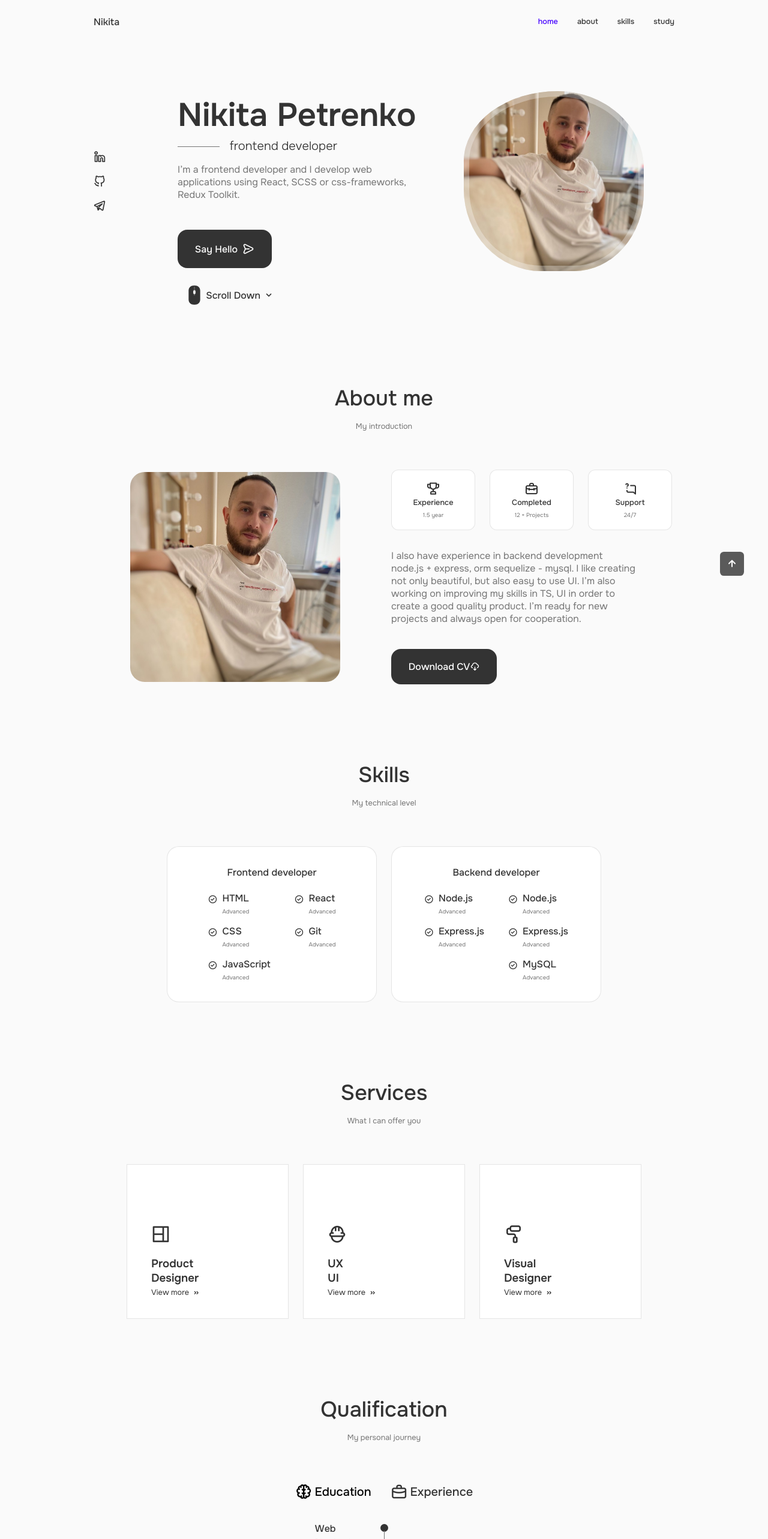
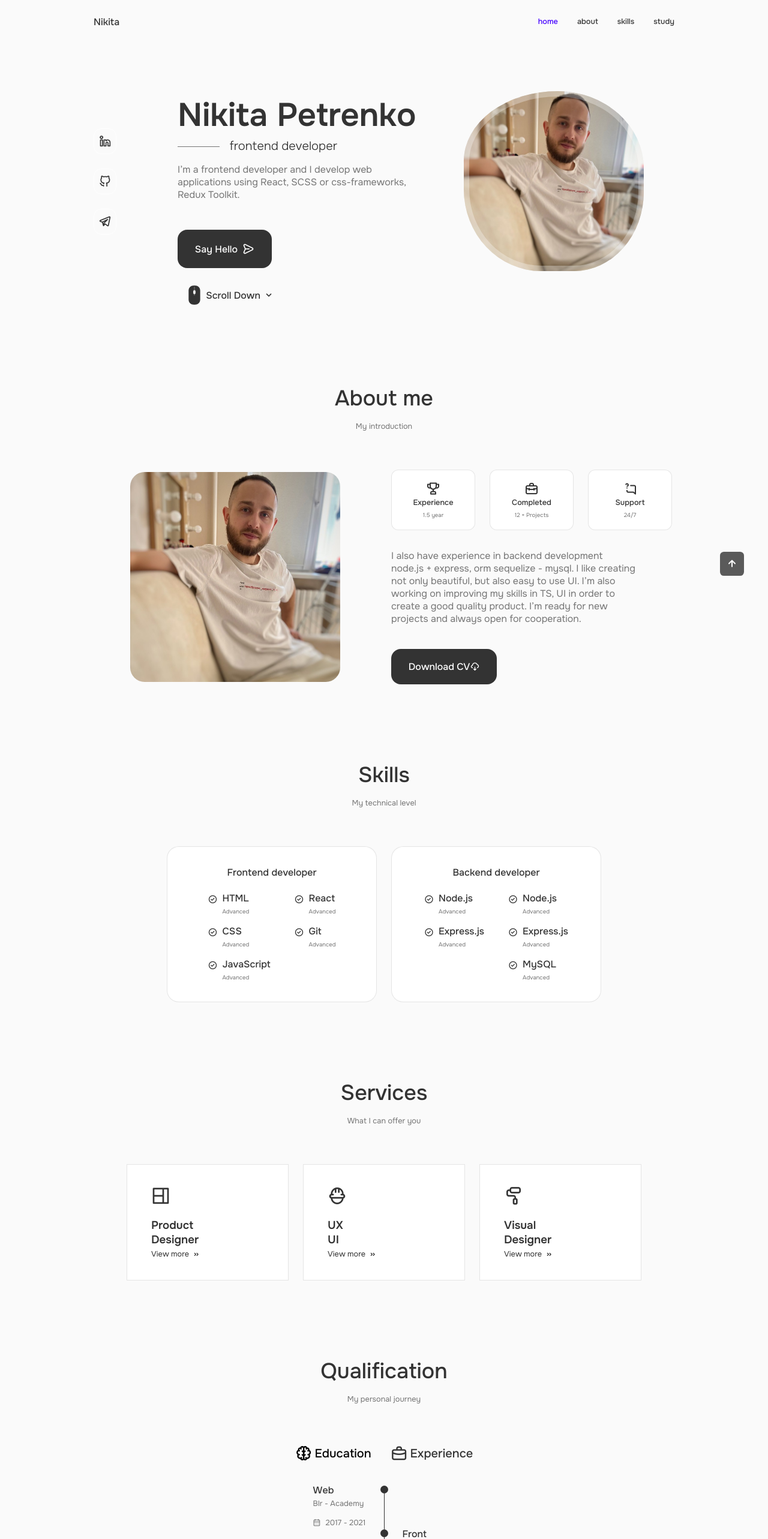
Before and after one commit to posternaka/portfolio, a React (Vite) app: page / in a window 1280 px wide. Shown: the top 2566 px of the page at 60% size. Built offline with nearby package versions, Linux system fonts and the light colour scheme.

Commit message:
added styles for few elements

```diff
--- a/src/components/home/home.css
+++ b/src/components/home/home.css
@@ -12,16 +12,22 @@
 .home__social {
 	display: grid;
 	grid-template-columns: max-content;
-	row-gap: 1rem;
+	row-gap: 1.5rem;
 }
 
 .home__social-icon {
 	font-size: 1.25rem;
 	color: var(--title-color);
+	padding: 0.5rem;
+	border: 1px solid white;
+	border-radius: 0.8rem;
+	transition: border 0.3s ease, box-shadow 0.3s ease;
 }
 
 .home__social-icon:hover {
 	color: var(--title-color-dark);
+	border: 1px solid var(--title-color);
+	box-shadow: 0 -1px 4px rgba(0, 0, 0, 0.2);
 }
 
 .home__title {
--- a/src/components/qualification/qualification.css
+++ b/src/components/qualification/qualification.css
@@ -64,6 +64,8 @@
 
 .qualification__calendar {
 	font-size: var(--small-font-size);
+	display: flex;
+	gap: 0.5rem;
 }
 
 .qualification__rounder {
@@ -78,7 +80,7 @@
 	display: block;
 	width: 1px;
 	height: 100%;
-	background-color: var(--text-color);
+	background-color: var(--title-color);
 	transform: translate(6px, -7px);
 }
 
--- a/src/components/services/services.css
+++ b/src/components/services/services.css
@@ -8,7 +8,7 @@
 	position: relative;
 	border: 1px solid rgba(0, 0, 0, 0.1);
 	background-color: var(--container-color);
-	padding: 6rem 0 2rem 2.5rem;
+	padding: 2rem 0 2rem 2.5rem;
 }
 
 .services__icon {
```
